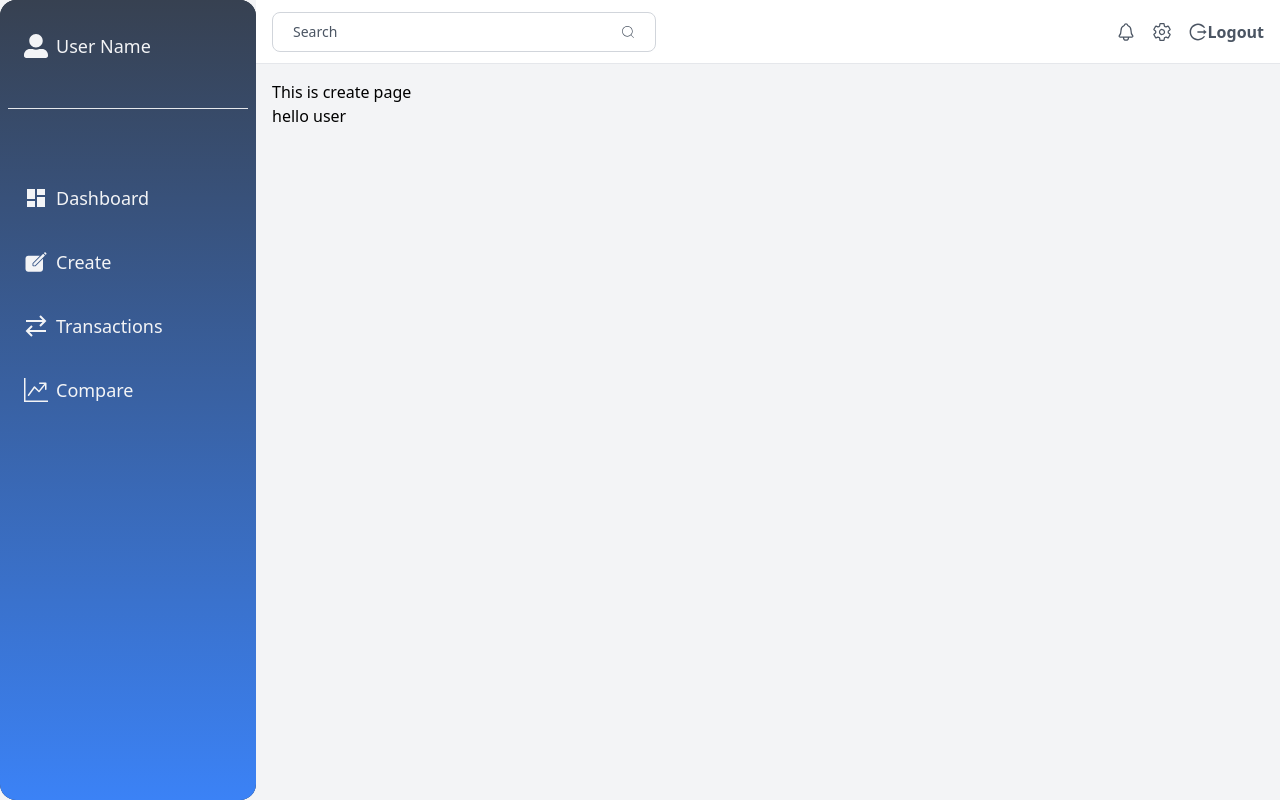
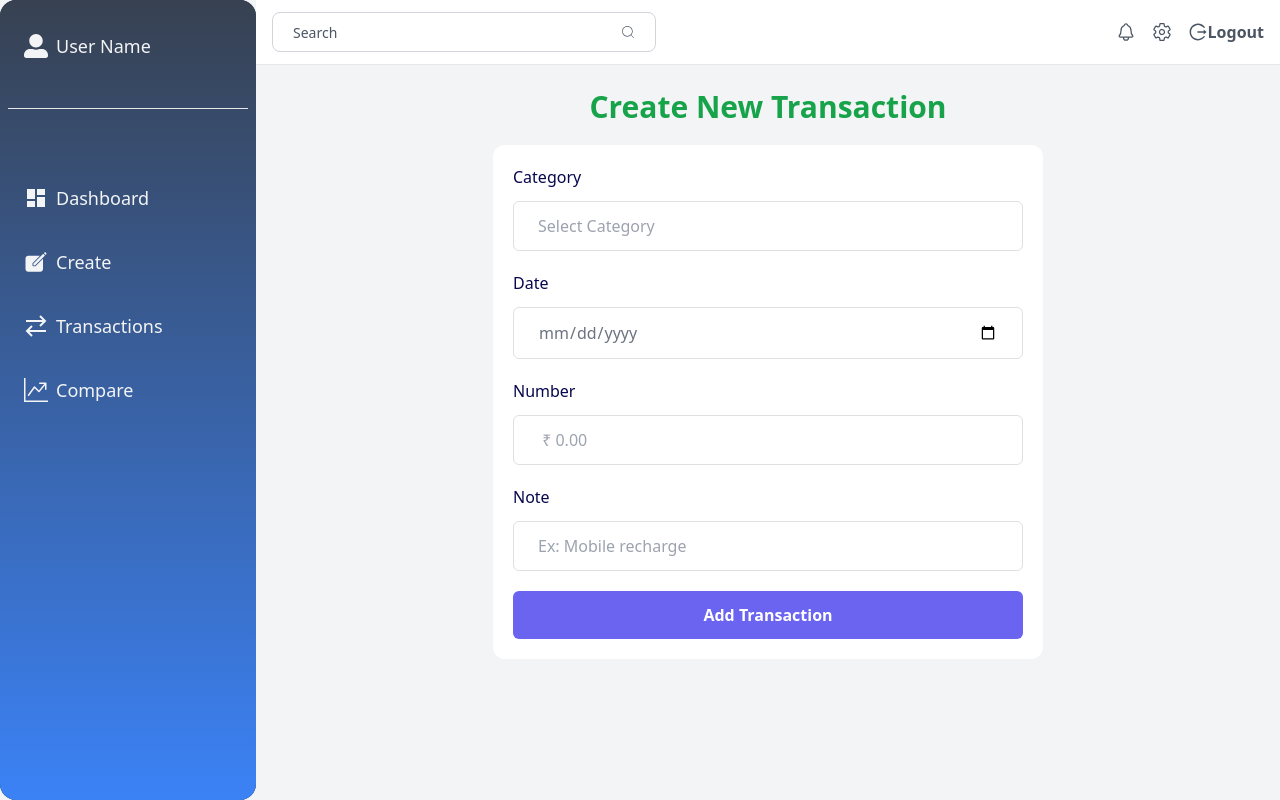
Before and after one commit to 739ranjan/Expense-Tracker, a React (Create React App) app: page /home/create in a window 1280 px wide. Built offline with nearby package versions, Linux system fonts and the light colour scheme.

Commit message:
create page

```diff
--- a/src/mainpages/Create.js
+++ b/src/mainpages/Create.js
@@ -1,6 +1,50 @@
 const Create = () => {
     return(
-        <h1>This is create page</h1>
+        <div className="flex flex-col items-center justify-center pt-2 pb-12">
+            <h1 className="text-3xl font-bold text-green-600">Create New Transaction</h1>
+            <div className="mx-auto w-full p-5 mt-5 max-w-[550px] bg-white rounded-xl shadow-green-200 shadow-smx">
+                <form>
+                    {/* category */}
+                    <div className="mb-5">
+                        <label htmlFor="category" className="mb-3 block text-base font-medium text-[#07074D]">
+                            Category
+                        </label>
+                        <input type="text" placeholder="Select Category"
+                            className="w-full rounded-md border border-[#e0e0e0] bg-white py-3 px-6 text-base font-medium text-[#6B7280] outline-none focus:border-[#6A64F1] focus:shadow-md" />
+                    </div>
+                    {/* date */}
+                    <div className="mb-5">
+                        <label htmlFor="date" className="mb-3 block text-base font-medium text-[#07074D]">
+                            Date
+                        </label>
+                        <input type="date"
+                            className="w-full rounded-md border border-[#e0e0e0] bg-white py-3 px-6 text-base font-medium text-[#6B7280] outline-none focus:border-[#6A64F1] focus:shadow-md" />
+                    </div>
+                    {/* amount */}
+                    <div className="mb-5">
+                        <label htmlFor="amount" className="mb-3 block text-base font-medium text-[#07074D]">
+                            Number
+                        </label>
+                        <input type="number" placeholder=" ₹ 0.00"
+                            className="w-full rounded-md border border-[#e0e0e0] bg-white py-3 px-6 text-base font-medium text-[#6B7280] outline-none focus:border-[#6A64F1] focus:shadow-md" />
+                    </div>
+                    {/* note */}
+                    <div className="mb-5">
+                        <label htmlFor="note" className="mb-3 block text-base font-medium text-[#07074D]">
+                            Note
+                        </label>
+                        <input type="text" placeholder="Ex: Mobile recharge"
+                            className="w-full rounded-md border border-[#e0e0e0] bg-white py-3 px-6 text-base font-medium text-[#6B7280] outline-none focus:border-[#6A64F1] focus:shadow-md" />
+                    </div>
+                    <div>
+                        <button
+                            className="hover:shadow-form w-full rounded-md bg-[#6A64F1] py-3 px-8 text-center text-base font-semibold text-white outline-none">
+                            Add Transaction
+                        </button>
+                    </div>
+                </form>
+            </div>
+        </div>
     )
 }
 
--- a/src/mainpages/Sidebar.js
+++ b/src/mainpages/Sidebar.js
@@ -54,9 +54,11 @@ const Sidebar = () => {
                 </div>
             </div>
 
-            {/* top nav */}
+
             <div className="flex flex-col flex-1 overflow-y-auto">
-                <div className="flex items-center justify-between h-16 bg-white border-b border-gray-200">
+
+                {/* top nav */}
+                <div className="flex items-center justify-between py-3 bg-white border-b border-gray-200">
                     <div className="flex items-center px-4">
 
                         <div className="relative mx-auto text-gray-600">
@@ -89,7 +91,6 @@ const Sidebar = () => {
                 {/* content component */}
                 <div className="p-4">
                     <Outlet />
-                    hello user
                 </div>
             </div>
 
```
